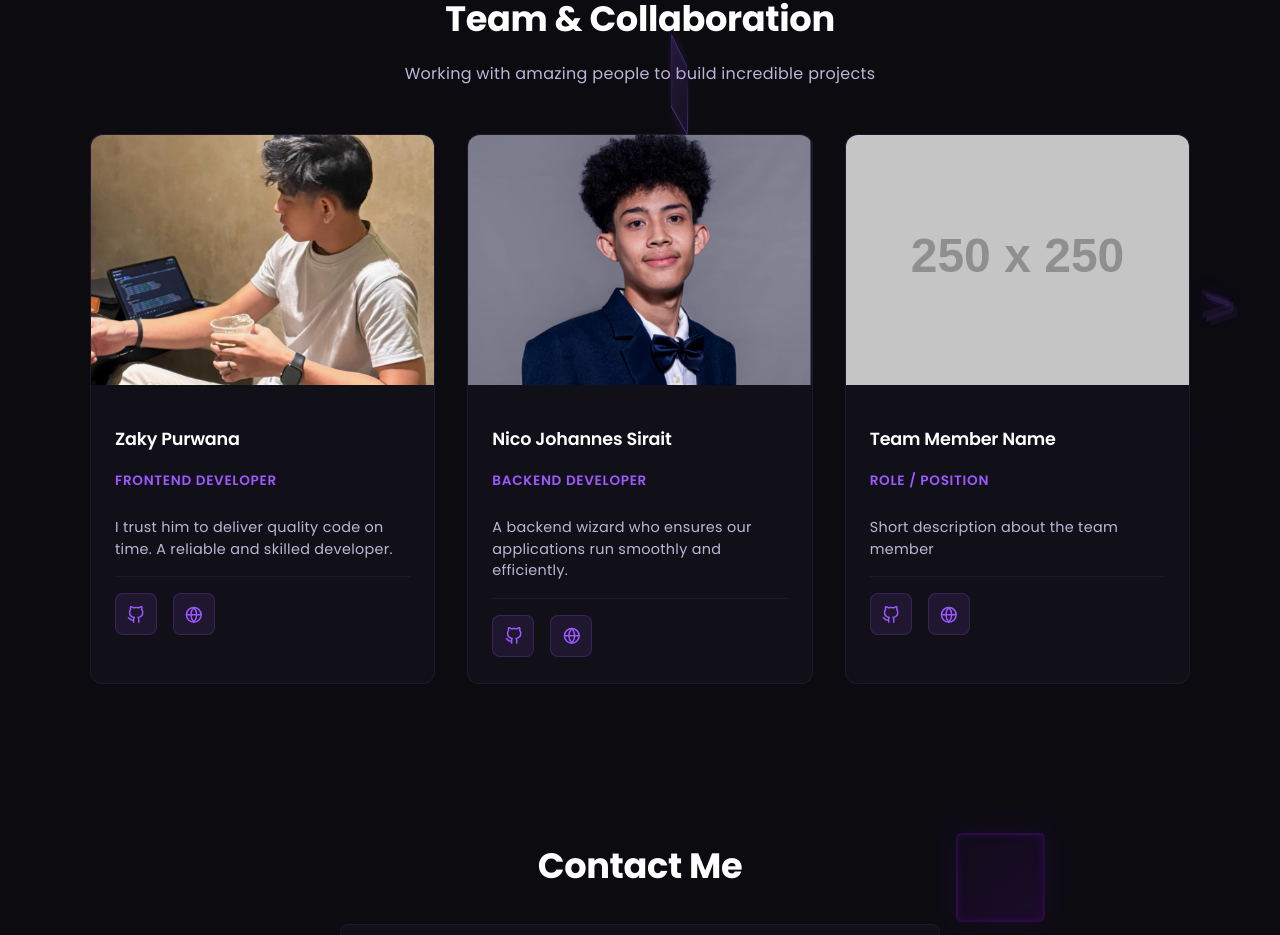
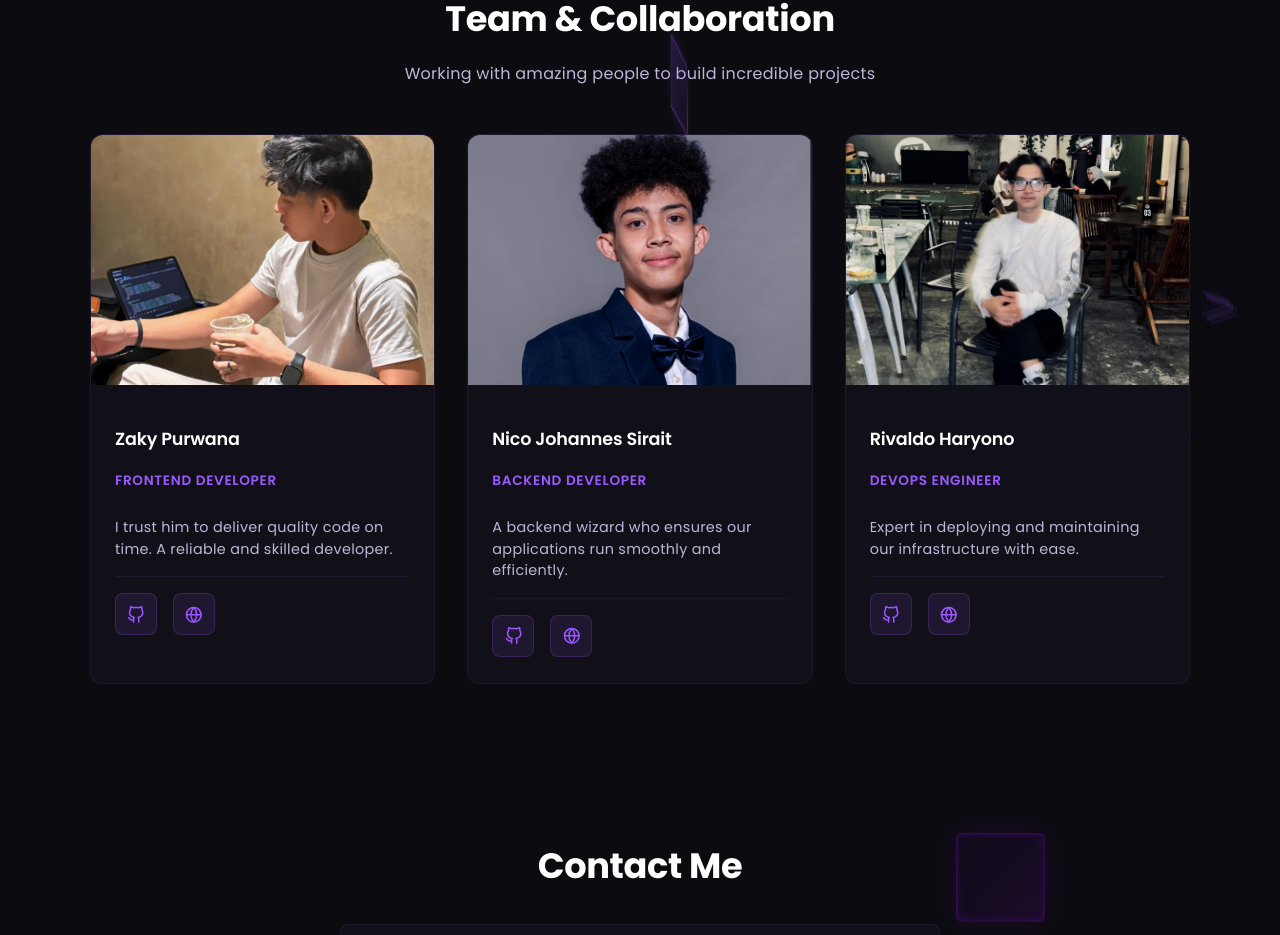
Before and after one commit to dkycdr/dwikycandra2.0, a React (Create React App) app: page / in a window 1280 px wide. Shown: the part 5006-5941 px from the top of the page. Built offline with nearby package versions, Linux system fonts and the light colour scheme; no server answers.

Commit message:
Add Member

```diff
--- a/src/components/Team.js
+++ b/src/components/Team.js
@@ -3,6 +3,7 @@ import './team.css';
 import { FiGithub, FiGlobe } from 'react-icons/fi';
 import teamMember1 from '../images/team-member-1.jpg';
 import teamMember2 from '../images/team-member-2.png';
+import teamMember3 from '../images/team-member-3.jpg';
 
 export default function Team() {
   const teamMembers = [
@@ -24,18 +25,18 @@ export default function Team() {
       image: teamMember2,
       bio: 'A backend wizard who ensures our applications run smoothly and efficiently.',
       links: {
-        github: 'https://github.com/username',
-        portfolio: 'https://portfolio.com'
+        github: 'https://github.com/nicoyhnnssiraitt',
+        portfolio: 'https://nicoyhnnsirait.github.io/portfolio/'
       }
     },
     {
       id: 3,
-      name: 'Team Member Name',
-      role: 'Role / Position',
-      image: 'https://via.placeholder.com/250?text=Team+Member',
-      bio: 'Short description about the team member',
+      name: 'Rivaldo Haryono',
+      role: 'DevOps Engineer',
+      image: teamMember3,
+      bio: 'Expert in deploying and maintaining our infrastructure with ease.',
       links: {
-        github: 'https://github.com/username',
+        github: 'https://github.com/',
         portfolio: 'https://portfolio.com'
       }
     },
```
Also changed, not shown: src/images/team-member-3.jpg (added), 1 other file (tests, documents, lock files or other folders).
